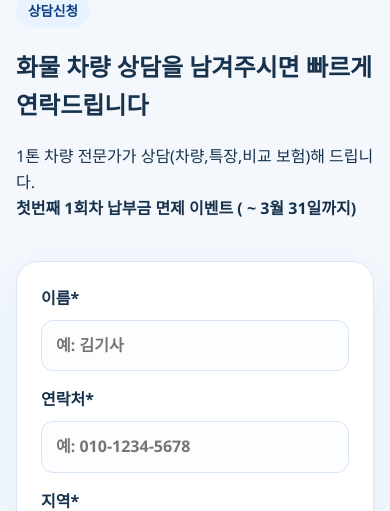
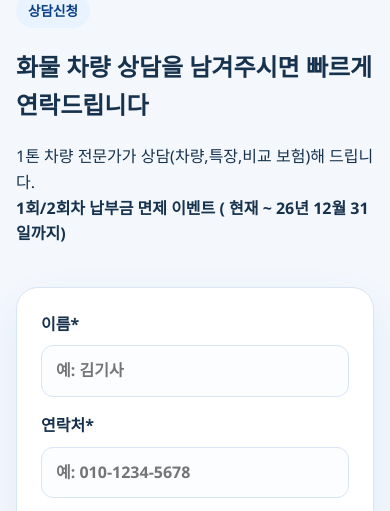
Before and after one commit to sujinchoo/Promotion_Truck_Platform, a Flask app: page /mobile in a window 390 px wide. Shown: the part 2238-2749 px from the top of the page. Run offline with Flask 3, Linux system fonts and the light colour scheme.

Commit message:
Update mobile.html

```diff
--- a/templates/mobile.html
+++ b/templates/mobile.html
@@ -64,7 +64,7 @@
         <div>
             <span class="eyebrow">상담신청</span>
             <h2>화물 차량 상담을 남겨주시면 빠르게 연락드립니다</h2>
-            <p>1톤 차량 전문가가 상담(차량,특장,비교 보험)해 드립니다.<br><strong>첫번째 1회차 납부금 면제 이벤트 ( ~ 3월 31일까지)</strong></p>
+            <p>1톤 차량 전문가가 상담(차량,특장,비교 보험)해 드립니다.<br><strong> 1회/2회차 납부금 면제 이벤트 ( 현재 ~ 26년 12월 31일까지)</strong></p>
         </div>
         {% with landing_page='mobile_ad' %}
             {% include "partials/consult_form.html" %}
```
